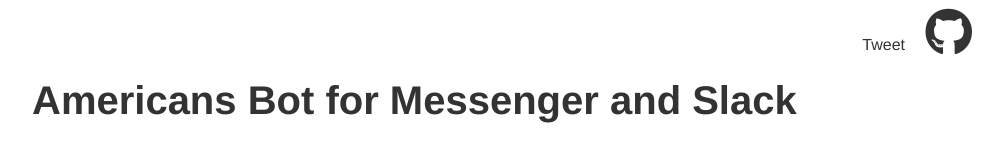
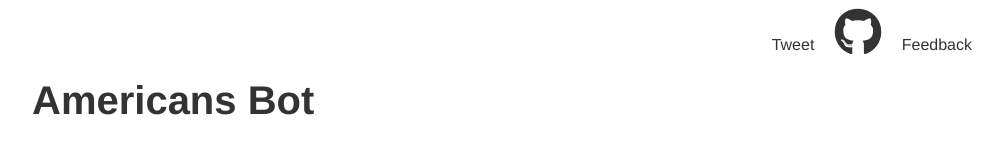
Before and after one commit to RandomFractals/americans, a website: page index.html in a window 1280 px wide. Shown: the top 168 px of the page, without its empty margins (138-1141 px from the left). Drawn offline with Linux system fonts and the light colour scheme.

Commit message:
changed page title to just Americans Bot, added Feedback link

```diff
--- a/index.html
+++ b/index.html
@@ -3,9 +3,9 @@
 <head>
   <meta charset="utf-8">
   <meta http-equiv="X-UA-Compatible" content="IE=edge,chrome=1">
-  <title>Americans Bot for FB Messenger and Slack</title>
+  <title>Americans Bot for Messenger and Slack</title>
   <meta name="description" content="Americans Bot for Messenger and Slack">
-  <meta name="author" content="Random Fractals, Inc.  @randomfractals">
+  <meta name="author" content="Random Fractals, Inc. @randomfractals">
   <meta name="viewport" content="width=device-width, initial-scale=1.0">
   <link rel="stylesheet" href="https://opensource.keycdn.com/fontawesome/4.6.3/font-awesome.min.css"
     integrity="sha384-Wrgq82RsEean5tP3NK3zWAemiNEXofJsTwTyHmNb/iL3dP/sZJ4+7sOld1uqYJtE" crossorigin="anonymous">
@@ -20,10 +20,11 @@
         class="twitter-share-button" data-show-count="false" data-size="large">Tweet</a>
         <script async src="//platform.twitter.com/widgets.js" charset="utf-8"></script>
       <a href="https://github.com/RandomFractals/americans" target="_blank>"<i class="fa fa-github fa-3x" aria-hidden="true"></i></a>
+      <a href="https://github.com/RandomFractals/americans/issues" target="_blank">Feedback</a>
     </div>
 
     <header>
-      <h1>Americans Bot for Messenger and Slack</h1>
+      <h1>Americans Bot</h1>
     </header>
 
     <div  class="logo">
```
